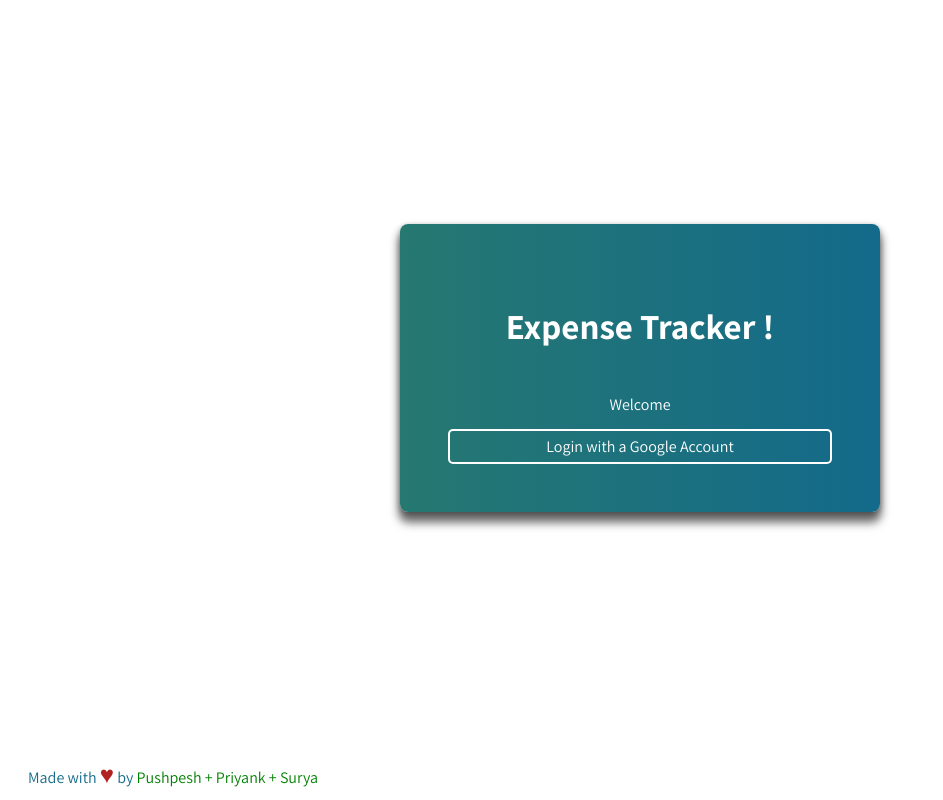
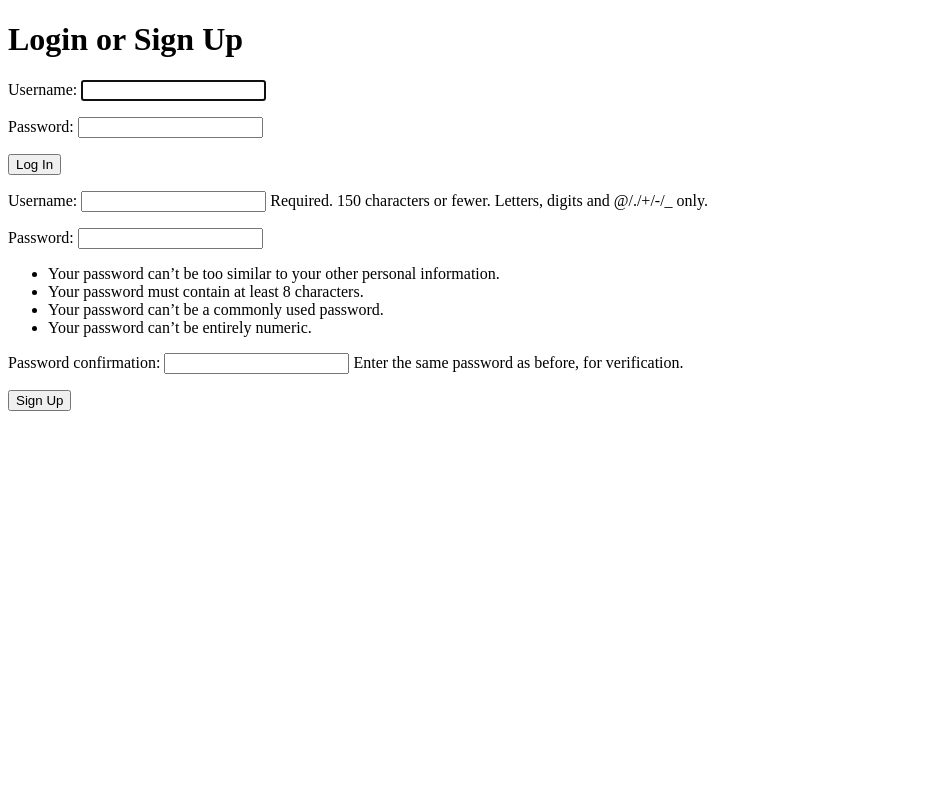
Before and after one commit to xPushpeshx/expense_tracker, a Django app: page / in a window 1280 px wide. Shown: the whole page, without its empty margins (0-943 px from the left). Run offline with Django 4.2, Linux system fonts and the light colour scheme.

Commit message:
updated login

```diff
--- a/et/app/urls.py
+++ b/et/app/urls.py
@@ -4,7 +4,7 @@ from django.views.generic import TemplateView
 from django.contrib.auth.views import LogoutView
 
 urlpatterns = [
-    path('', views.login,name="login"),
+    path('', views.login_page,name="login"),
     path('add/', views.add,name="add"),
     path('display/', views.display,name="display"),
     path('edit/', views.edit,name="edit"),
--- a/et/app/views.py
+++ b/et/app/views.py
@@ -3,9 +3,45 @@ from django.contrib import messages
 from django.contrib.auth.decorators import login_required
 from .models import limit_val , expense
 from django.views.decorators.csrf import csrf_exempt
+from django.contrib.auth import authenticate
+from django.contrib.auth import login
+from django.contrib.auth.forms import AuthenticationForm, UserCreationForm
 
-def login(request):
-    return render(request, 'login.html', {})
+
+def login_page(request):
+    if request.method == 'POST':
+        # Login form submitted
+        login_form = AuthenticationForm(request=request, data=request.POST)
+        if login_form.is_valid():
+            username = login_form.cleaned_data.get('username')
+            password = login_form.cleaned_data.get('password')
+            user = authenticate(username=username, password=password)
+            if user is not None:
+                login(request,user)
+                return redirect('/homepage/')  # Replace 'home' with your desired URL after login
+
+        # Signup form submitted
+        signup_form = UserCreationForm(request.POST)
+        if signup_form.is_valid():
+            user = signup_form.save()
+            messages.success(request, ('Succesfully account created!'))
+            username = signup_form.cleaned_data.get('username')
+            raw_password = signup_form.cleaned_data.get('password1')
+            user = authenticate(username=username, password=raw_password)
+            login(request,user)
+            return redirect('/homepage/')  # Replace 'home' with your desired URL after login
+
+    else:
+        # Show both login and signup forms
+        login_form = AuthenticationForm()
+        signup_form = UserCreationForm()
+        return render(request, 'login.html', {'login_form': login_form, 'signup_form': signup_form})
+    login_form = AuthenticationForm()
+    signup_form = UserCreationForm()
+    # If forms are invalid or GET request, show the login/signup page
+    return render(request, 'login.html', {'login_form': login_form, 'signup_form': signup_form})
+
+
 
 @csrf_exempt
 @login_required
--- a/et/templates/login.html
+++ b/et/templates/login.html
@@ -1,44 +1,38 @@
 {% load static %}
 <!DOCTYPE html>
-<html lang="en">
+<html>
 <head>
-    <meta charset="UTF-8" />
-    <title>Login</title>
-    <link href="https://fonts.googleapis.com/css?family=Assistant:400,700" rel="stylesheet"/>
-    <link rel="stylesheet" href={% static "login/style.css" %}>
+    <title>Login/Signup</title>
 </head>
 <body>
-    <!-- partial:index.partial.html -->
-    <section class="login" id="login">
-      <div class="head">
-        <h1 class="company">Expense Tracker !</h1>
-      </div>
-      {% if user.is_authenticated %}
-      <p class="msg">Welcome, You are logged in as <b>{{ user.username }}</b>.</p>
-      <div class="form">
-        <form>
-          <a href="/homepage/" class="btn-login" id="do-login">!!!GO Back to Dash Board!!!</a>
+    <h1>Login or Sign Up</h1>
+
+    <form method="POST" id="login_form">
+        {% csrf_token %}
+        {{ login_form.as_p }}
+        <input type="submit" value="Log In">
     </form>
-      </div>
-      {% else %}
-      <p class="msg">Welcome </p>
-      <div class="form">
-        <form>
-          <a href={% url 'social:begin' 'google-oauth2' %} class="msg btn-login" id="do-login">Login with a Google Account</a>
+
+    <form method="POST" id="signup_form">
+        {% csrf_token %}
+        {{ signup_form.as_p }}
+        <input type="submit" value="Sign Up">
     </form>
-      </div>
-    </section>
-    <footer>
-      <p>
-        Made with <span class="heart">&hearts;</span> by <a
-          href="https://github.com/yaksh-ai/expense_tracker"
-          >Pushpesh + Priyank + Surya</a
-        >
-      </p>
-    </footer>
 
-    <!-- partial -->
-    <script src={% static "login/script.js" %}></script>
-    {% endif %}
+    <!-- Optional JavaScript to toggle between the login and signup forms -->
+    <script>
+        const loginForm = document.getElementById('login_form');
+        const signupForm = document.getElementById('signup_form');
+
+        function showLoginForm() {
+            loginForm.style.display = 'block';
+            signupForm.style.display = 'none';
+        }
+
+        function showSignupForm() {
+            loginForm.style.display = 'none';
+            signupForm.style.display = 'block';
+        }
+    </script>
 </body>
 </html>
```
Also changed, not shown: et/db.sqlite3. Lines whose indentation alone changed are shown as unchanged.
